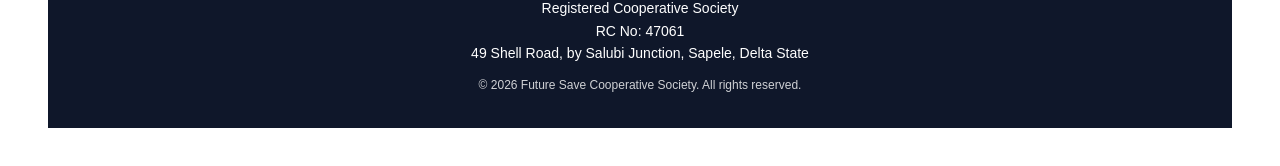
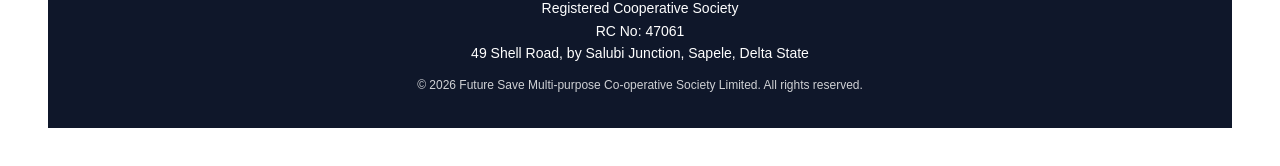
Before and after one commit to futuresavecooperative-bit/futuresavecooperative-website, a Next.js app: page / in a window 1280 px wide. Shown: the part 2175-2341 px from the top of the page. Built offline with nearby package versions, Linux system fonts and the light colour scheme.

Commit message:
Update index.js footer name update

```diff
--- a/pages/index.js
+++ b/pages/index.js
@@ -165,7 +165,7 @@
   </p>
 
   <p style={{ fontSize: "12px", marginTop: "12px", opacity: "0.8" }}>
-    © {new Date().getFullYear()} Future Save Cooperative Society. All rights reserved.
+    © {new Date().getFullYear()} Future Save Multi-purpose Co-operative Society Limited. All rights reserved.
   </p>
 </footer>
 </main>
```
